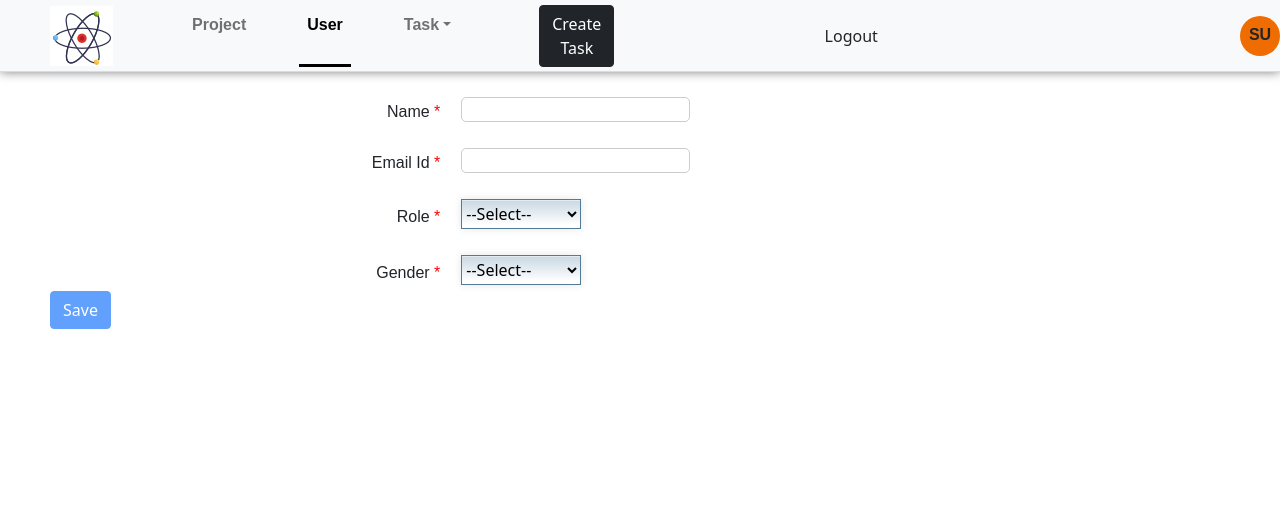
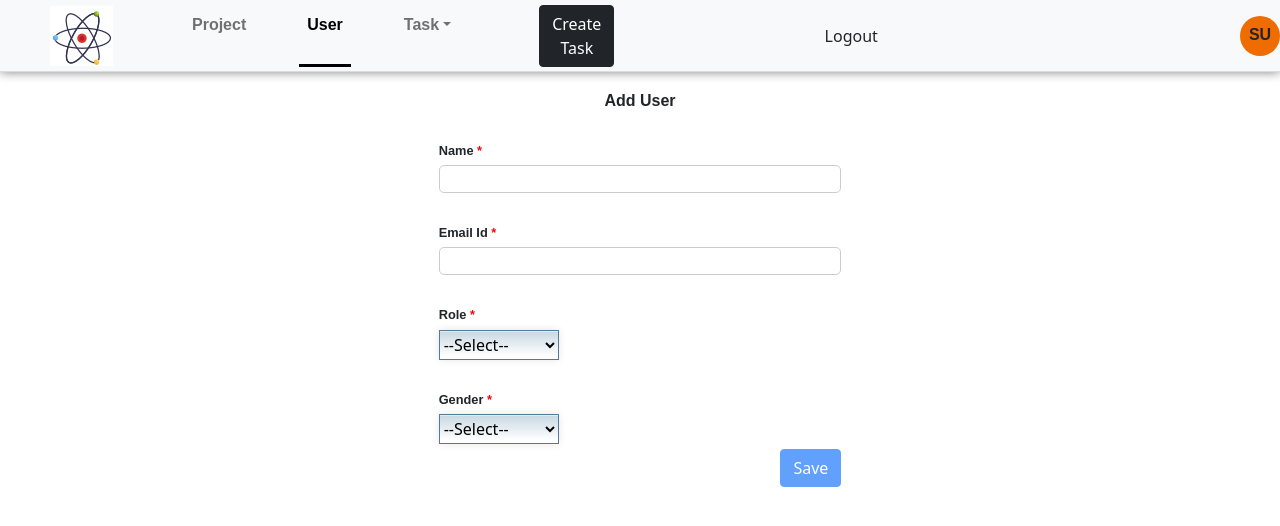
Before and after one commit to prasadraju82/AtomicWorking, a React (Create React App) app: page /adduser in a window 1280 px wide. Shown: the top 526 px of the page. Built offline with nearby package versions, Linux system fonts and the light colour scheme; sample sign-in values are in the browser's storage; the HTML template or start-up script is replaced by a standard one.

Commit message:
redirect

```diff
--- a/src/css/tasks.css
+++ b/src/css/tasks.css
@@ -104,21 +104,3 @@
         color: #644bff;
         cursor: pointer;
       }
-
-      @media (min-width: 768px)
-.container {
-    max-width: 720px;
-}
-
-@media (min-width: 576px)
-.container {
-    max-width: 540px;
-}
-
-.container {
-    width: 100%;
-    padding-right: 15px;
-    padding-left: 15px;
-    margin-right: auto;
-    margin-left: auto;
-}
--- a/src/pages/projects/createproject.js
+++ b/src/pages/projects/createproject.js
@@ -41,7 +41,7 @@ function CreateProject(props){
     }
 
     if (!currentUser) {
-        return <Redirect to="/login" />;
+        return <Redirect to="/" />;
     }
 
 
--- a/src/pages/projects/editproject.js
+++ b/src/pages/projects/editproject.js
@@ -55,7 +55,7 @@ function EditProjectModal(props){
     },[props.projKey])
 
     if (!currentUser) {
-        return <Redirect to="/login" />;
+        return <Redirect to="/" />;
     }
 
     const handleChange = event =>{
--- a/src/pages/projects/projectlist.js
+++ b/src/pages/projects/projectlist.js
@@ -19,7 +19,7 @@ function ProjectList(){
     console.log(role);
     useEffect(() => {
         if (!currentUser) {
-            return <Redirect to="/login" />;
+            return <Redirect to="/" />;
         }
         // axios.get(API_URL + "projectlist/" + userEmail).then(res => {
         //     console.log(res);
--- a/src/pages/tasks/alltasks.js
+++ b/src/pages/tasks/alltasks.js
@@ -12,7 +12,7 @@ function AllTasks(){
 
     useEffect(() => {
         if (!currentUser) {
-            return <Redirect to="/login" />;
+            return <Redirect to="/" />;
         }
 
         if(currentUser !== undefined){
--- a/src/pages/tasks/createtask.js
+++ b/src/pages/tasks/createtask.js
@@ -102,7 +102,7 @@ function CreateTask(props){
     },[])
 
     if (!currentUser) {
-        return <Redirect to="/login" />;
+        return <Redirect to="/" />;
     }
 
     const getAllProjects = () => {
--- a/src/pages/tasks/recenttasks.js
+++ b/src/pages/tasks/recenttasks.js
@@ -12,7 +12,7 @@ function RecentTasks(){
 
     useEffect(() => {
         if (!currentUser) {
-            return <Redirect to="/login" />;
+            return <Redirect to="/" />;
         }
 
         if(currentUser !== undefined){
--- a/src/pages/users/adduser.js
+++ b/src/pages/users/adduser.js
@@ -3,6 +3,9 @@ import { useSelector } from "react-redux";
 import Navigation from '../../components/Navigation';
 import UserServices from "../../services/users";
 import { Redirect } from 'react-router-dom';
+import { Container } from 'react-bootstrap';
+import { ToastContainer, toast } from 'react-toastify';
+import 'react-toastify/dist/ReactToastify.css';
 
 function AddUser(props){
 
@@ -33,7 +36,7 @@ function AddUser(props){
     },[user.userName, user.emailId, user.gender, user.userRole])
 
     if (!currentUser) {
-        return <Redirect to="/login" />;
+        return <Redirect to="/" />;
     }
 
     const handleChange = (event) =>{
@@ -87,10 +90,10 @@ function AddUser(props){
         UserServices.addUser(userPayLoads).then((response) => {
             console.log(response);
             if(response.data.message === "Success"){
-               alert("User Added Successfully");
+               toast("User Added Successfully");
             }
             else if(response.data.message === "Email Id is already in use!"){
-                alert("Email Id is already in use!");
+                toast("Email Id is already in use!");
             }
         }).catch((error) => {console.log(error)})
     }
@@ -116,42 +119,68 @@ function AddUser(props){
     return(
         <div>
             <Navigation isProj = {false} isUser = {true} isTask = {false}  />
-            <div className="flex-container">
-                <div style={{width:'35%', marginLeft: '0px',  marginTop: '30px', fontFamily:'Arial', textAlign:'right'}}>
+
+            <Container fluid>
+                <div className="row">
+                    <div className="col-sm-12">
+                        <div style={{margin: "0 auto", position:"relative", top:"6%", textAlign: "center", fontFamily:"Arial, Helvetica, sans-serif", fontSize: "1.25vw", fontWeight: "bold", paddingTop:"15px"}}>
+                            Add User
+                        </div>
+                    </div>
+                </div>
+                <div className="row">
+                    <div className="col-sm-4">
+
+                    </div>
+                    <div className="col-sm-4">
+                        <div style={{marginLeft: '0px',  marginTop: '30px', fontFamily:'Arial', fontSize: "1vw", fontWeight: "bold"}}>
                             Name <span style={{color:'red'}}>*</span>
                         </div>
-                <div style={{width:'65%', marginLeft: '20px',  marginTop: '25px'}}>
-                    <input id="userName" type="text" onChange={handleChange} onBlur = {(event) => {showNameMessage(event.target.value)}}  style={{border: 'thin solid #CCCCCC', borderRadius:'5px', height:'25px', width: '28%', backgroundColor: '#ffffff'}} />
+                        <div style={{marginTop: '5px'}}>
+                            <input id="userName" type="text" onChange={handleChange} onBlur = {(event) => {showNameMessage(event.target.value)}}  style={{border: 'thin solid #CCCCCC', borderRadius:'5px', width: '100%', backgroundColor: '#ffffff'}} />
                         </div>
-
-            </div>
-            <div style={{position:'absolute', zIndex:'999999', width:'274px', left:'544px'}}
+                        <div style={{position:'absolute', zIndex:'999999', width:'274px'}}
                             className={`alert alert-danger ${isNameValid ? 'alert-shown' : 'alert-hidden'}`}
                             onTransitionEnd={() => setIsNameValid(false)}
                             >
                             <strong>Error:</strong> Please Enter a Name
                         </div>
-            <div className="flex-container">
+                    </div>
+                    <div className="col-sm-4">
 
-                <div style={{width:'35%', marginLeft: '0px',  marginTop: '30px', fontFamily:'Arial', textAlign:'right'}}>
+                    </div>
+                </div>
+                <div className="row">
+                    <div className="col-sm-4">
+
+                    </div>
+                    <div className="col-sm-4">
+                        <div style={{marginLeft: '0px',  marginTop: '30px', fontFamily:'Arial', fontSize: "1vw", fontWeight: "bold"}}>
                             Email Id <span style={{color:'red'}}>*</span>
                         </div>
-                <div style={{width:'65%', marginLeft: '20px',  marginTop: '25px'}}>
-                    <input id="emailId" type="text" onChange={handleChange} onBlur={(event) => {showEmailMessage(event.target.value)}} style={{border: 'thin solid #CCCCCC', borderRadius:'5px', height:'25px', width: '28%', backgroundColor: '#ffffff'}} />
+                        <div style={{marginLeft: '0px',  marginTop: '5px'}}>
+                            <input id="emailId" type="text" onChange={handleChange} onBlur={(event) => {showEmailMessage(event.target.value)}} style={{border: 'thin solid #CCCCCC', borderRadius:'5px', width: '100%', backgroundColor: '#ffffff'}} />
                         </div>
-                {/* <div style={{position:'absolute', zIndex:'999999', width:'274px', left:'544px'}}
+                        <div style={{position:'absolute', zIndex:'999999', width:'290px'}}
                             className={`alert alert-danger ${isEmailValid ? 'alert-shown' : 'alert-hidden'}`}
                             onTransitionEnd={() => setIsEmailValid(false)}
                             >
-                    <strong>Error:</strong> Please Enter a valid EMail Id
-                </div> */}
+                            <strong>Error:</strong> Please Enter a valid Email Id
+                        </div>
+                    </div>
+                    <div className="col-sm-4">
 
                     </div>
-            <div className="flex-container">
-                <div style={{width:'35%', marginLeft: '0px',  marginTop: '30px', fontFamily:'Arial', textAlign:'right'}}>
+                </div>
+                <div className="row">
+                    <div className="col-sm-4">
+
+                    </div>
+                    <div className="col-sm-4">
+                        <div style={{marginLeft: '0px',  marginTop: '30px', fontFamily:'Arial', fontSize: "1vw", fontWeight: "bold"}}>
                             Role <span style={{color:'red'}}>*</span>
                         </div>
-                <div style={{width:'65%', marginLeft: '20px',  marginTop: '25px'}}>
+                        <div style={{marginLeft: '0px',  marginTop: '5px'}}>
                             <select id="userRole" className="selcls" onChange={handleChange}>
                                 {roleOptions.map((option) => (
                                     <option value={option.value}>{option.label}</option>
@@ -159,11 +188,19 @@ function AddUser(props){
                             </select>
                         </div>
                     </div>
-            <div className="flex-container">
-                <div style={{width:'35%', marginLeft: '0px',  marginTop: '30px', fontFamily:'Arial', textAlign:'right'}}>
+                    <div className="col-sm-4">
+
+                    </div>
+                </div>
+                <div className="row">
+                    <div className="col-sm-4">
+
+                    </div>
+                    <div className="col-sm-4">
+                        <div style={{marginLeft: '0px',  marginTop: '30px', fontFamily:'Arial', fontSize: "1vw", fontWeight: "bold"}}>
                             Gender <span style={{color:'red'}}>*</span>
                         </div>
-                <div style={{width:'65%', marginLeft: '20px',  marginTop: '25px'}}>
+                        <div style={{marginLeft: '0px',  marginTop: '5px'}}>
                             <select id="gender" className="selcls" onChange={handleChange}>
                                 {genderOptions.map((option) => (
                                     <option value={option.value}>{option.label}</option>
@@ -171,12 +208,33 @@ function AddUser(props){
                             </select>
                         </div>
                     </div>
-            <div className="flex-container">
-                {/* <button style="background-color:blue; height: 30px;  width: 80px; border-radius:5px; font-weight: bold; color:white; font-size:16px;" onclick="return go()">Save</button> */}
-                <div style={{marginLeft: '50px',  marginTop: '5px', justifyContent: 'right', textAlign:'right', alignContent: 'right', alignItems:'right'}}>
+                    <div className="col-sm-4">
+
+                    </div>
+                </div>
+                <div className="row">
+                    <div className="col-sm-4">
+
+                    </div>
+                    <div className="col-sm-4">
+                    <div style={{ marginTop: '5px', justifyContent: 'right', textAlign:'right', alignContent: 'right', alignItems:'right'}}>
                         <button className="btn btn-primary" id="btnAssignee" onClick={() => addUser()} disabled={isAddButtonDisabled}>Save</button>
                     </div>
                     </div>
+                    <div className="col-sm-4">
+
+                    </div>
+                </div>
+            </Container>
+            <ToastContainer position="top-center"
+                autoClose={5000}
+                hideProgressBar={false}
+                newestOnTop={false}
+                closeOnClick
+                rtl={false}
+                pauseOnFocusLoss
+                draggable
+                pauseOnHover />
         </div>
     )
 }
--- a/src/pages/users/edituser.js
+++ b/src/pages/users/edituser.js
@@ -52,7 +52,7 @@ function EditUserModal(props){
     };
 
     if (!currentUser) {
-        return <Redirect to="/login" />;
+        return <Redirect to="/" />;
     }
 
     const roleOptions = [
--- a/src/pages/users/userlist.js
+++ b/src/pages/users/userlist.js
@@ -18,7 +18,7 @@ function UserList(props){
     let history = useHistory();
     useEffect(() => {
         if (!currentUser) {
-            return <Redirect to="/login" />;
+            return <Redirect to="/" />;
         }
 
         UserServices.getAllUsers().then(response => {
```
Also changed, not shown: src/components/Navigation.js (+11 -2 lines), src/components/boards/kanban-board.js (+11 -33 lines). Lines whose indentation alone changed are shown as unchanged.
